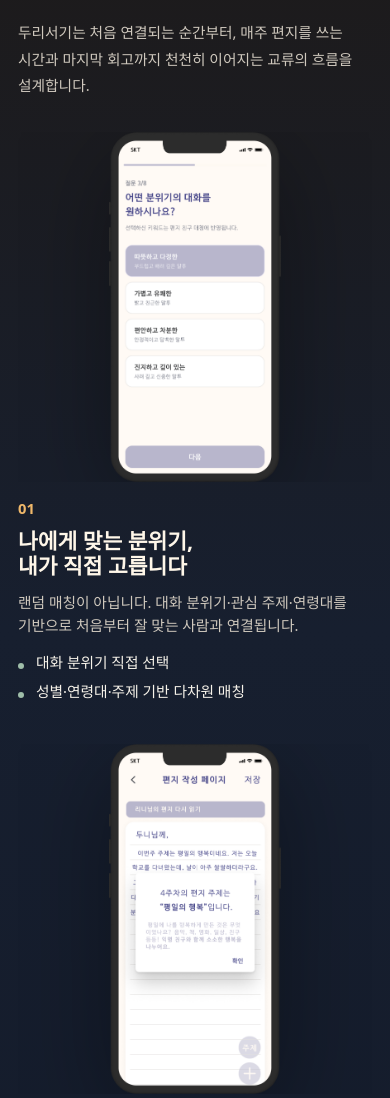
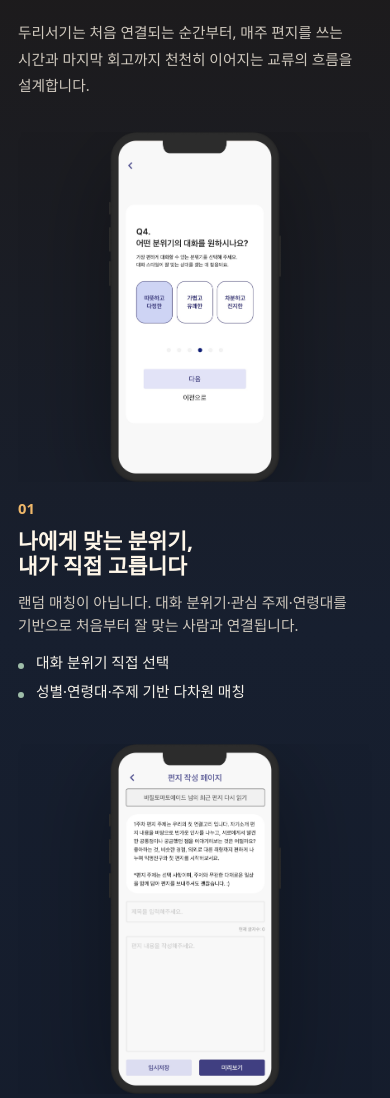
Before and after one commit to iryan1030/duriseogi_B, a plain HTML site: page index.html in a window 390 px wide. Shown: the part 1742-2840 px from the top of the page. Drawn offline with Linux system fonts and the light colour scheme; no server answers; a web font is replaced by a local one.

Commit message:
Update service phone images

```diff
--- a/index.html
+++ b/index.html
@@ -1050,7 +1050,7 @@
         <div class="feature-list">
           <article class="feature-item">
             <div class="feature-media">
-              <img src="assets/수정 1번.png" alt="대화 분위기를 선택하는 설문 화면" />
+              <img src="assets/service-phone-01.png" alt="대화 분위기를 선택하는 설문 화면" />
             </div>
             <div class="feature-copy">
               <div class="feature-number">01</div>
@@ -1068,7 +1068,7 @@
 
           <article class="feature-item">
             <div class="feature-media">
-              <img src="assets/수정 2번.png" alt="주간 주제를 확인하고 편지를 작성하는 화면" />
+              <img src="assets/service-phone-02.png" alt="주간 주제를 확인하고 편지를 작성하는 화면" />
             </div>
             <div class="feature-copy">
               <div class="feature-number">02</div>
@@ -1086,7 +1086,7 @@
 
           <article class="feature-item">
             <div class="feature-media">
-              <img src="assets/Dark.png" alt="4주간 편지 교류를 리캡하는 화면" />
+              <img src="assets/service-phone-03.png" alt="지난 편지 목록을 확인하는 화면" />
             </div>
             <div class="feature-copy">
               <div class="feature-number">03</div>
```
Also changed, not shown: assets/service-phone-01.png (added), assets/service-phone-02.png (added), assets/service-phone-03.png (added).
